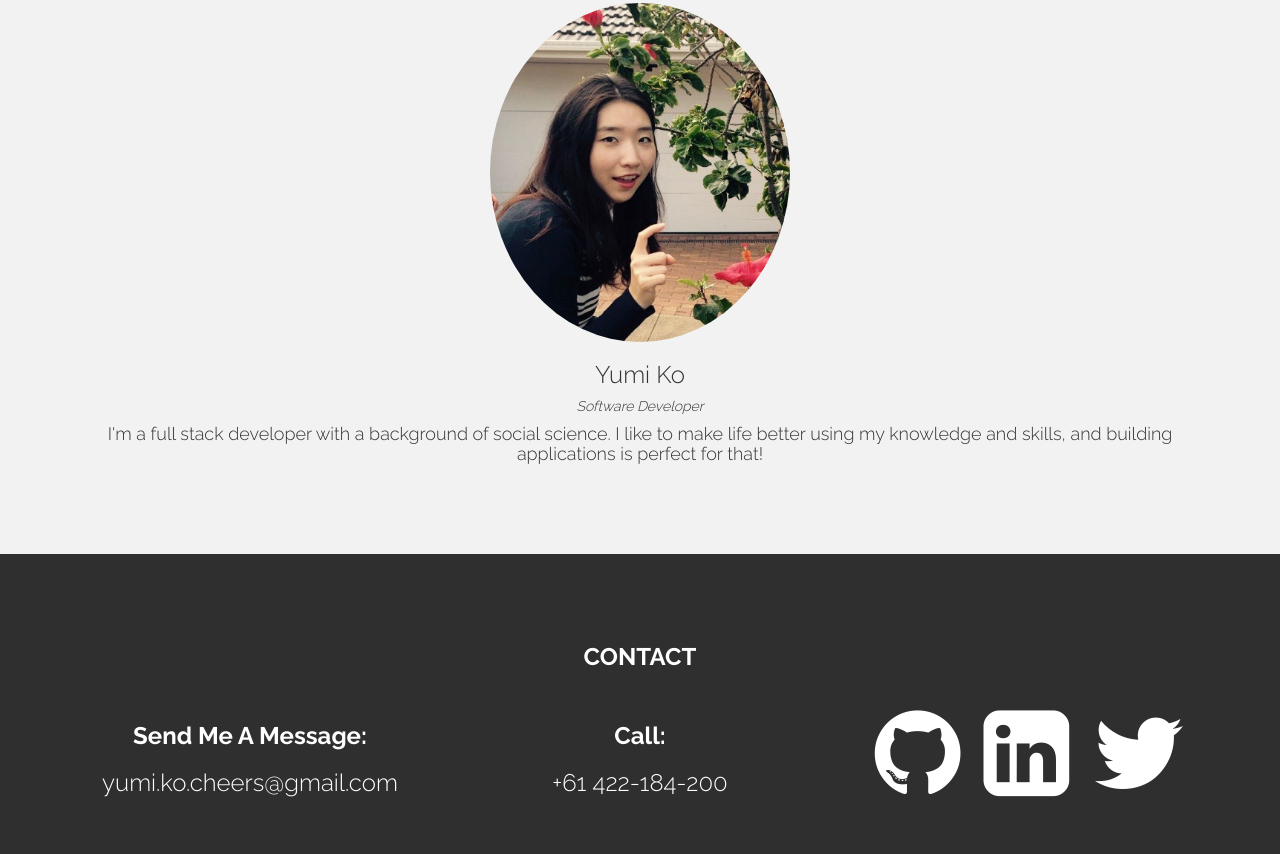
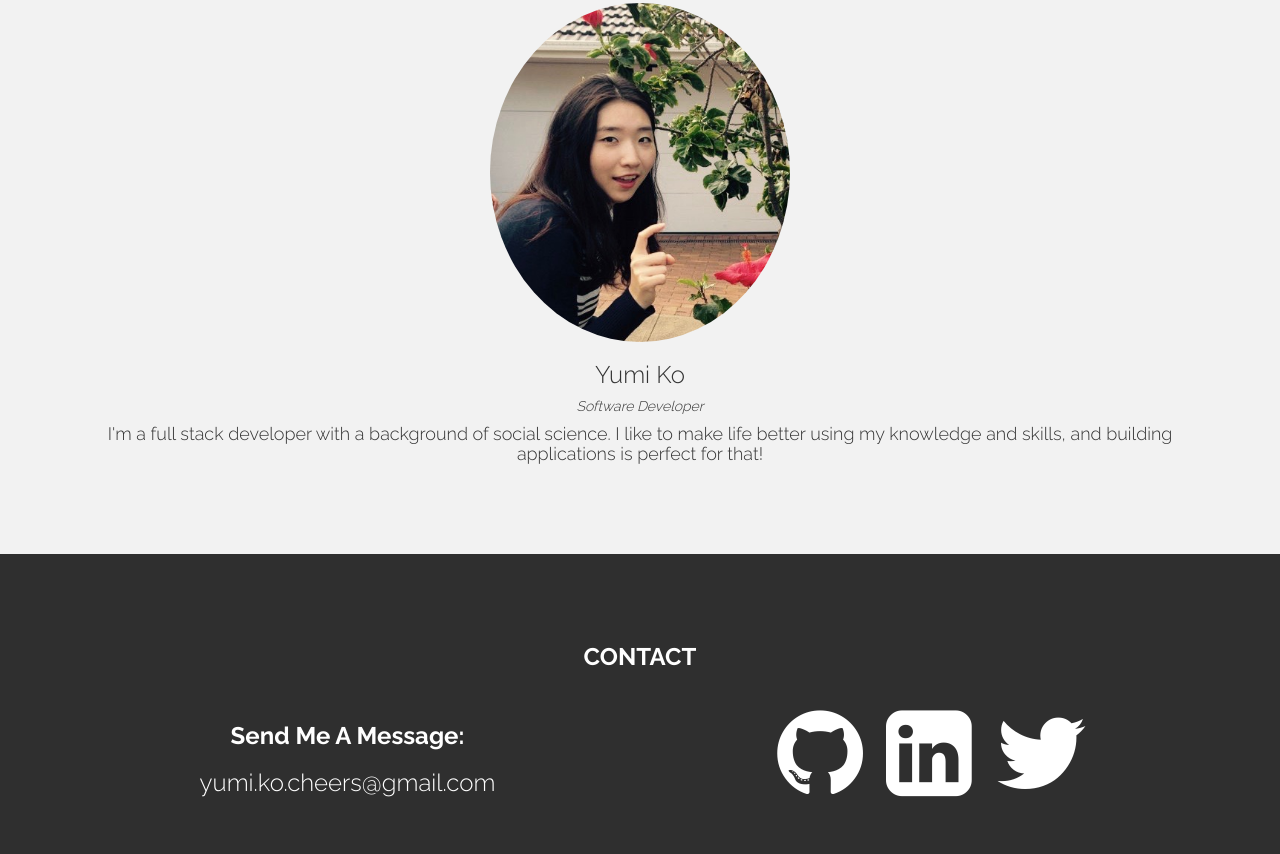
Before and after one commit to yumidev/yumidev.github.io, a plain HTML site: page index.html in a window 1280 px wide. Shown: the part 1773-2627 px from the top of the page. Drawn offline with Linux system fonts and the light colour scheme.

Commit message:
changed contact info

```diff
--- a/index.html
+++ b/index.html
@@ -176,17 +176,12 @@
 			<div class="row">
 					<h3><b>CONTACT</b></h3>
 					<br>
-          <div class="col-lg-4">
+          <div class="col-lg-6">
             <h3><b>Send Me A Message:</b></h3>
             <a href="mailto:yumi.ko.cheers@gmail.com"><h3>yumi.ko.cheers@gmail.com</h3></a>
             <br>
           </div>
-          <div class="col-lg-4">
-            <h3><b>Call:</b></h3>
-            <h3>+61 422-184-200</h3>
-            <br>
-          </div>
-					<div class="col-lg-4">
+					<div class="col-lg-6">
 						<p>
 							<a target="_blank" href="https://github.com/yumidev"><i class="fa fa-github" aria-hidden="true"></i></a>
 							<a target="_blank" href="http://www.linkedin.com/in/yumidev"><i class="fa fa-linkedin-square" aria-hidden="true"></i></a>
```
